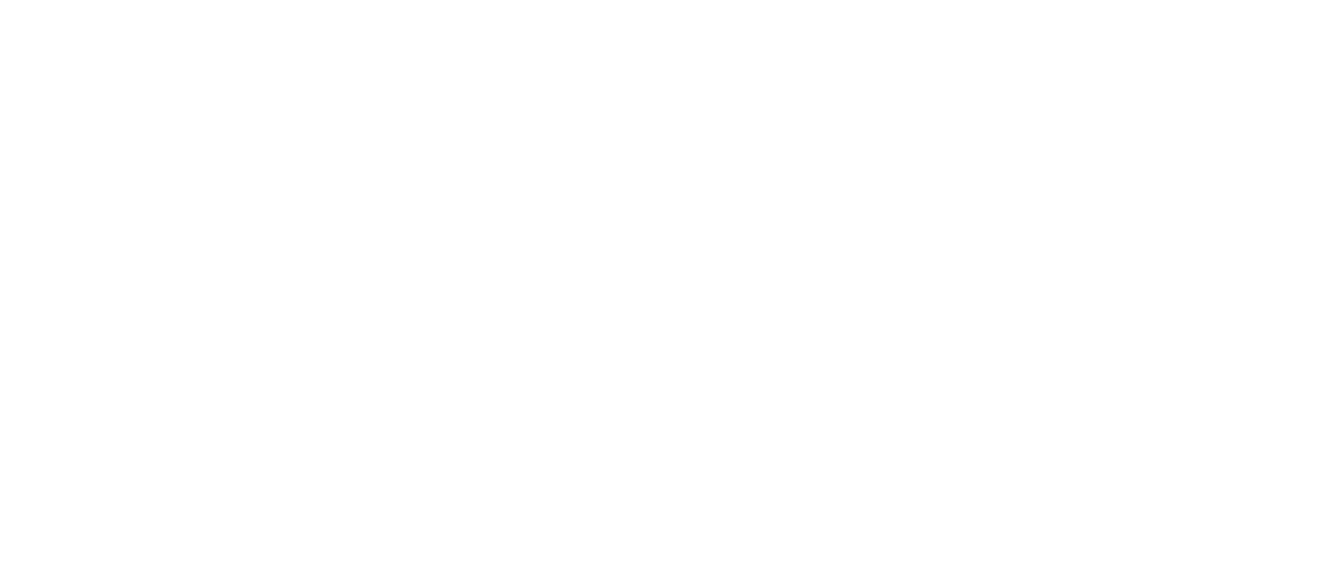
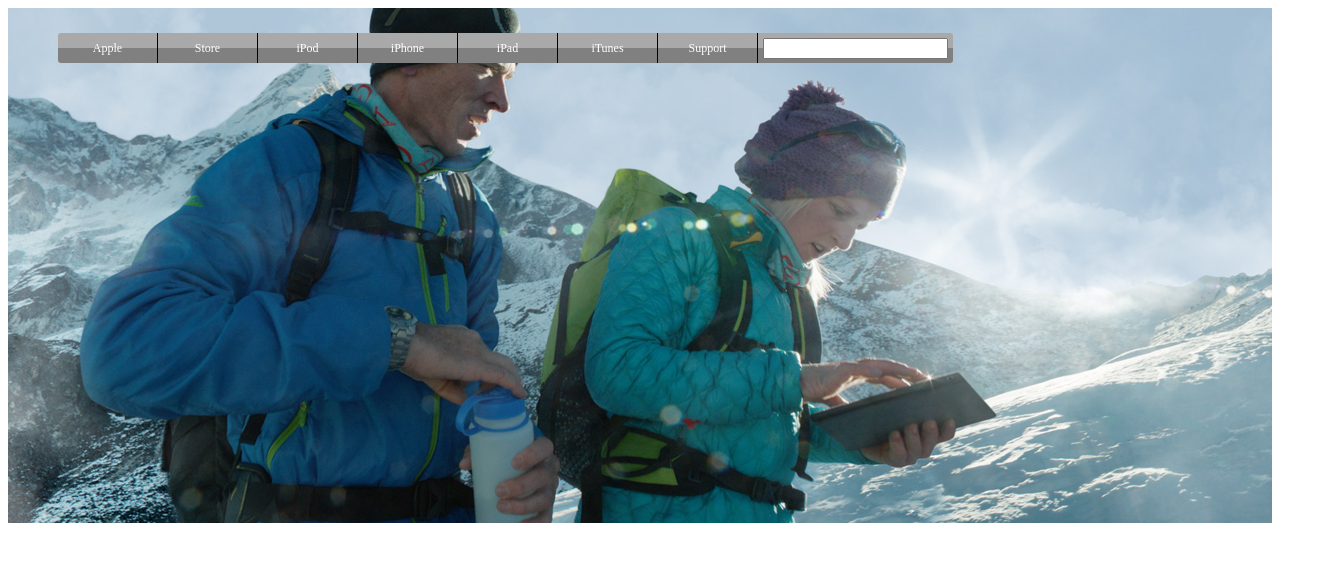
Before and after one commit to theghall/odin-apple, a plain HTML site: page index.html in a window 1280 px wide. Shown: the whole page, 1322 px wide, since content can reach past the window. Drawn offline with Linux system fonts and the light colour scheme.

Commit message:
Add bakground and nav

```diff
--- a/assets/css/style.css
+++ b/assets/css/style.css
@@ -0,0 +1,71 @@
+* {
+  -webkit-box-sizing: border-box;
+     -moz-box-sizing: border-box;
+          box-sizing: border-box;
+}
+
+a:link {
+  color: #fff;
+  text-decoration: none;
+}
+
+a:visited {
+  color: #fff;
+}
+
+a:hover {
+  color: #fff;
+}
+
+a:active {
+  color: #fff;
+}
+
+#main-pg {
+  height: 1315px;
+  background: url("../graphics/your_verse.jpg") no-repeat;
+  background-position: -150px -800px;
+}
+
+#nav-wrapper {
+  position: relative;
+  top: 25px;
+  left: 50px;
+}
+
+nav ul {
+  margin: 0 auto;
+  padding: 0;
+}
+
+nav ul li {
+  display: inline;
+  float: left;
+  border-right: solid black .5px;
+  line-height: 30px;
+  color: #fff;
+  font-size: 12px;
+  text-align: center;
+  vertical-align: middle;
+  width: 100px;
+  background: -webkit-linear-gradient(darkgrey 50%, grey 50%);
+  background:    -moz-linear-gradient(darkgrey 50%, grey 50%);
+  background:         linear-gradient(darkgrey 50%, grey 50%);
+}
+
+nav ul li:nth-child(1) {
+  border-top-left-radius: 3px;
+  border-bottom-left-radius: 3px;
+}
+
+#search {
+  float: left;
+  padding: 0 5px 0 5px;
+  display: inline-block;
+  line-height: 30px;
+  border-top-right-radius: 3px;
+  border-bottom-right-radius: 3px;
+  background: -webkit-linear-gradient(darkgrey 50%, grey 50%);
+  background:    -moz-linear-gradient(darkgrey 50%, grey 50%);
+  background:         linear-gradient(darkgrey 50%, grey 50%);
+}
--- a/index.html
+++ b/index.html
@@ -3,6 +3,26 @@
   <head>
     <meta charset="utf-8">
     <title>Apple site mock-up</title>
-    <link rel="stylesheet" type="css/text" href="assets/css/style.css">
+    <link rel="stylesheet" type="text/css" href="assets/css/style.css">
   </head>
+  <body>
+    <div id="main-pg">
+      <div id="nav-wrapper">
+      <nav>
+        <ul>
+          <li><a href="#">Apple</a></li>
+          <li><a href="#">Store</a></li>
+          <li><a href="#">iPod</a></li>
+          <li><a href="#">iPhone</a></li>
+          <li><a href="#">iPad</a></li>
+          <li><a href="#">iTunes</a></li>
+          <li><a href="#">Support</a></li>
+        </ul>
+        <form id="search" action="#" method="get">
+           <input type=search>
+        </form>
+      </nav>
+      </div>
+    </div>
+  </body>
 </html>
```
Also changed, not shown: assets/graphics/your_verse.jpg (added), 1 other file.
